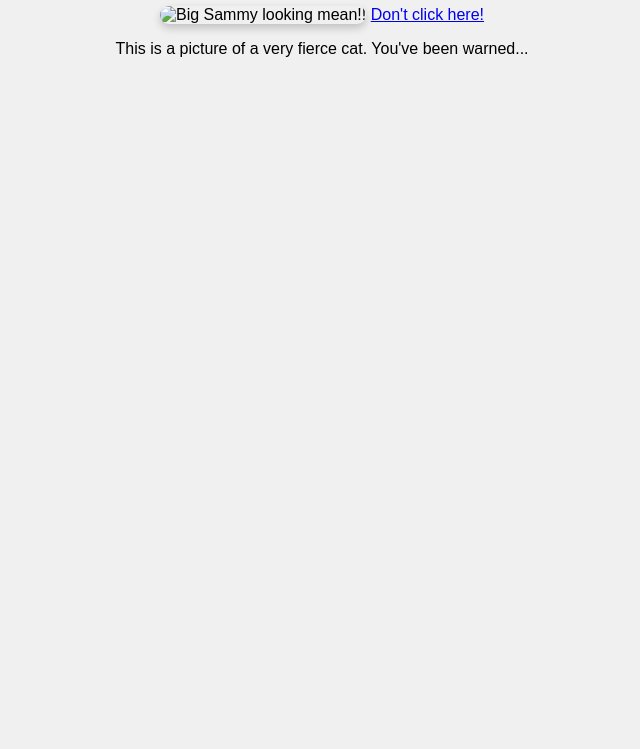
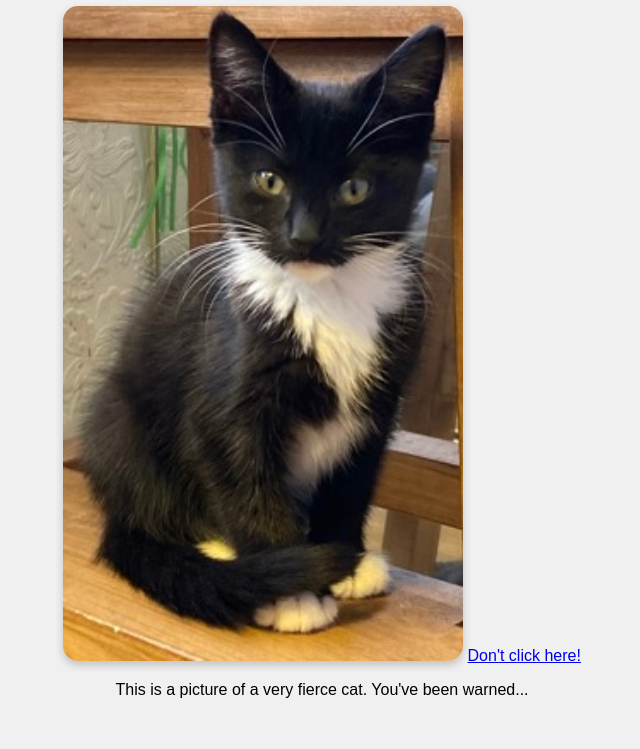
Before and after one commit to catsitsuse/catsitsuse.github.io, a plain HTML site: page index.html in a window 1280 px wide. Shown: the part 103-852 px from the top of the page, without its empty margins (318-958 px from the left). Before the commit the page ends 800 px from the top, so only its background shows below. Drawn offline with Linux system fonts and the light colour scheme.

Commit message:
Update index.html

```diff
--- a/index.html
+++ b/index.html
@@ -24,7 +24,7 @@
 </head>
 <body>
   <h1>StopTheFierceCats.Com 🐾</h1>
-  <img src="sammy small.jpg" alt="Big Sammy looking mean!!">
+  <img src="images/sammy small.jpg" alt="Big Sammy looking mean!!">
   <a href="test website 2.html" >Don't click here!</a>
 
   <p>This is a picture of a very fierce cat. You've been warned...</p>
```
